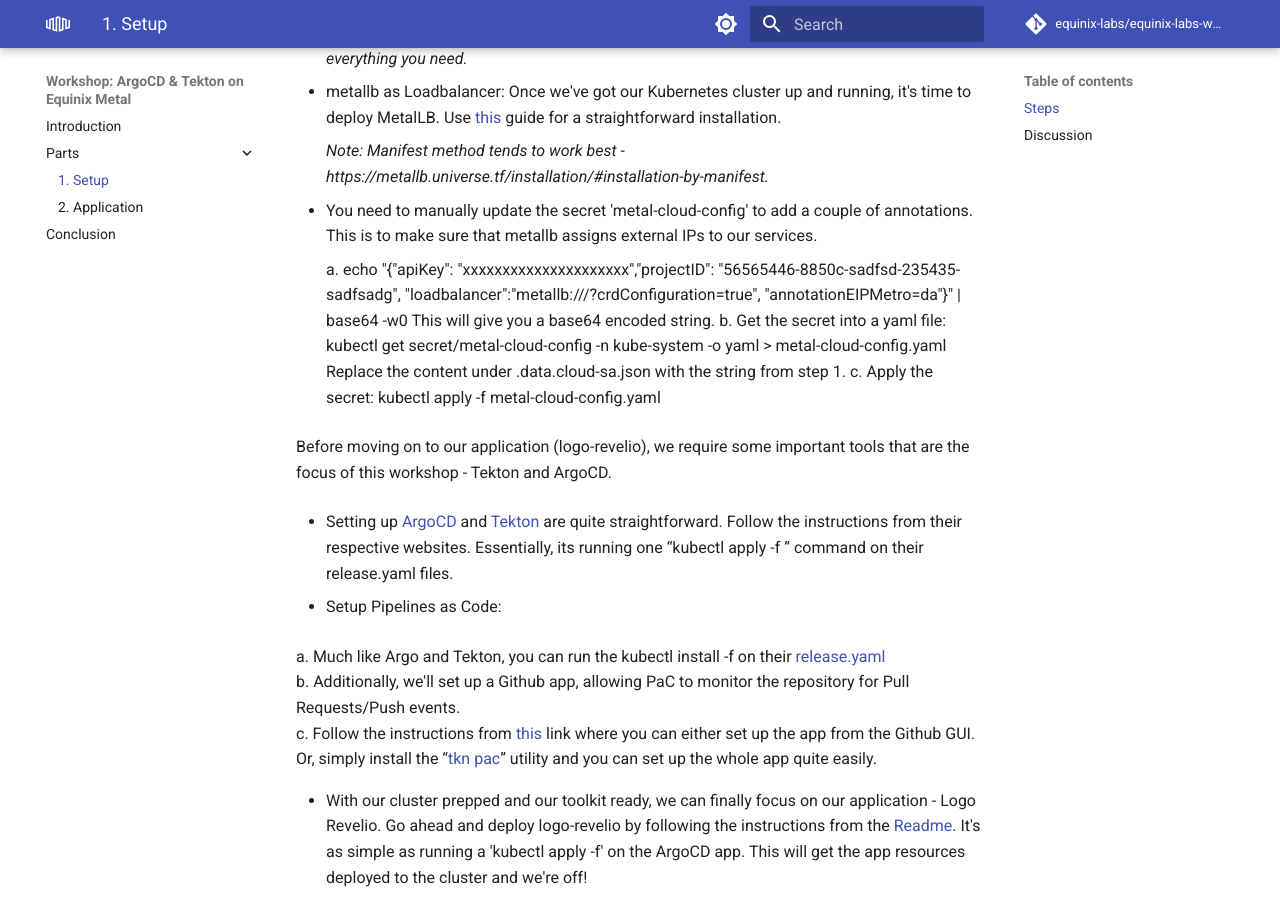
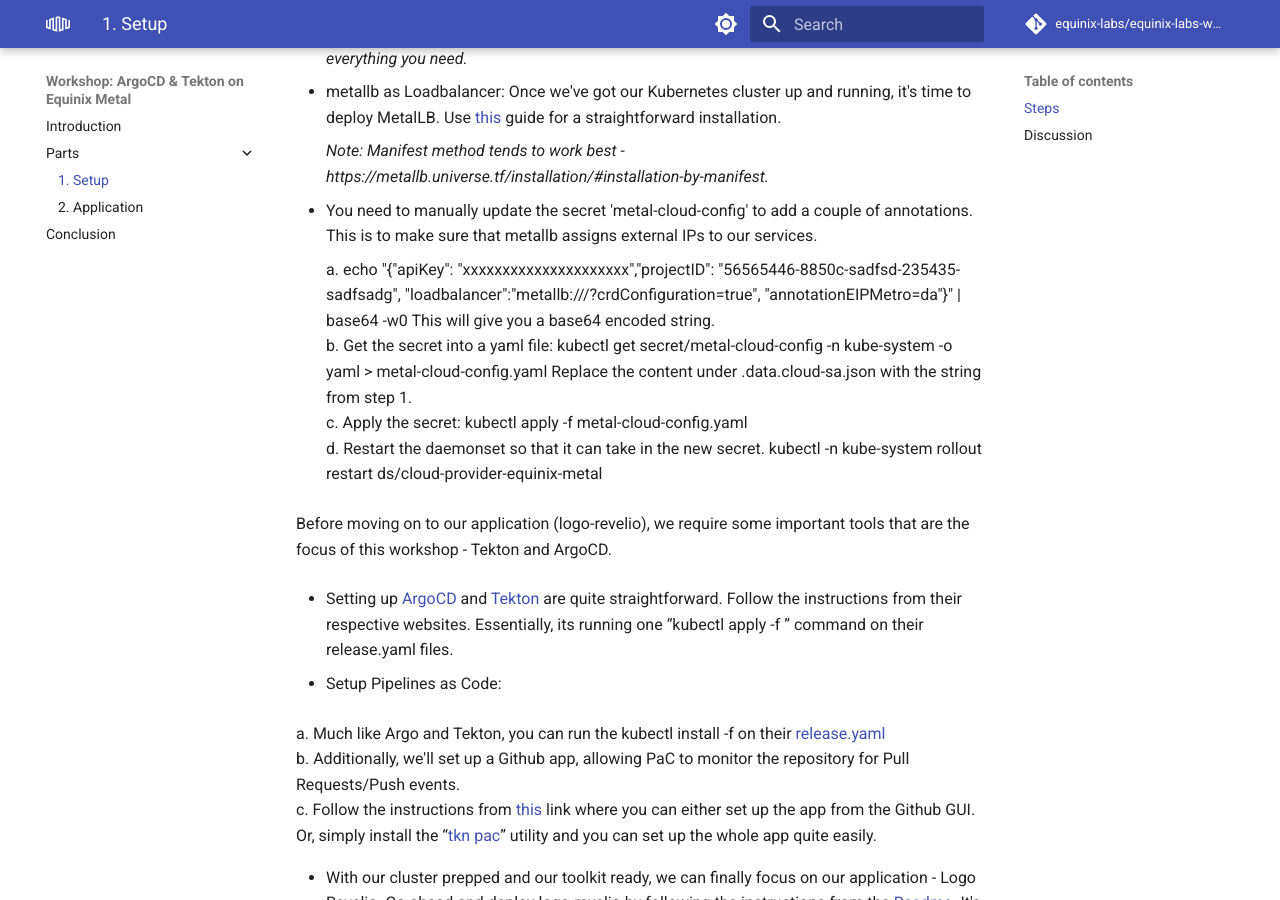
Before and after one commit to bnallapeta/logo-revelio-workshop, an MkDocs documentation site: the page built from docs/parts/part1.md, in a window 1280 px wide and 900 px high, scrolled down 497 px. Built offline with MkDocs 1.6.1 and Material for MkDocs 9.7.7, drawn with Linux system fonts in a browser that asks for light colours; comment, search, counter and statistics services are not loaded.

Commit message:
Update part1.md

```diff
--- a/docs/parts/part1.md
+++ b/docs/parts/part1.md
@@ -19,6 +19,8 @@
     b. Get the secret into a yaml file: kubectl get secret/metal-cloud-config -n kube-system -o yaml > metal-cloud-config.yaml
         Replace the content under .data.cloud-sa.json with the string from step 1.
     c. Apply the secret: kubectl apply -f metal-cloud-config.yaml
+    d. Restart the daemonset so that it can take in the new secret.
+        kubectl -n kube-system rollout restart ds/cloud-provider-equinix-metal
 
 Before moving on to our application (logo-revelio), we require some important tools that are the focus of this workshop - Tekton and ArgoCD.
 
```
